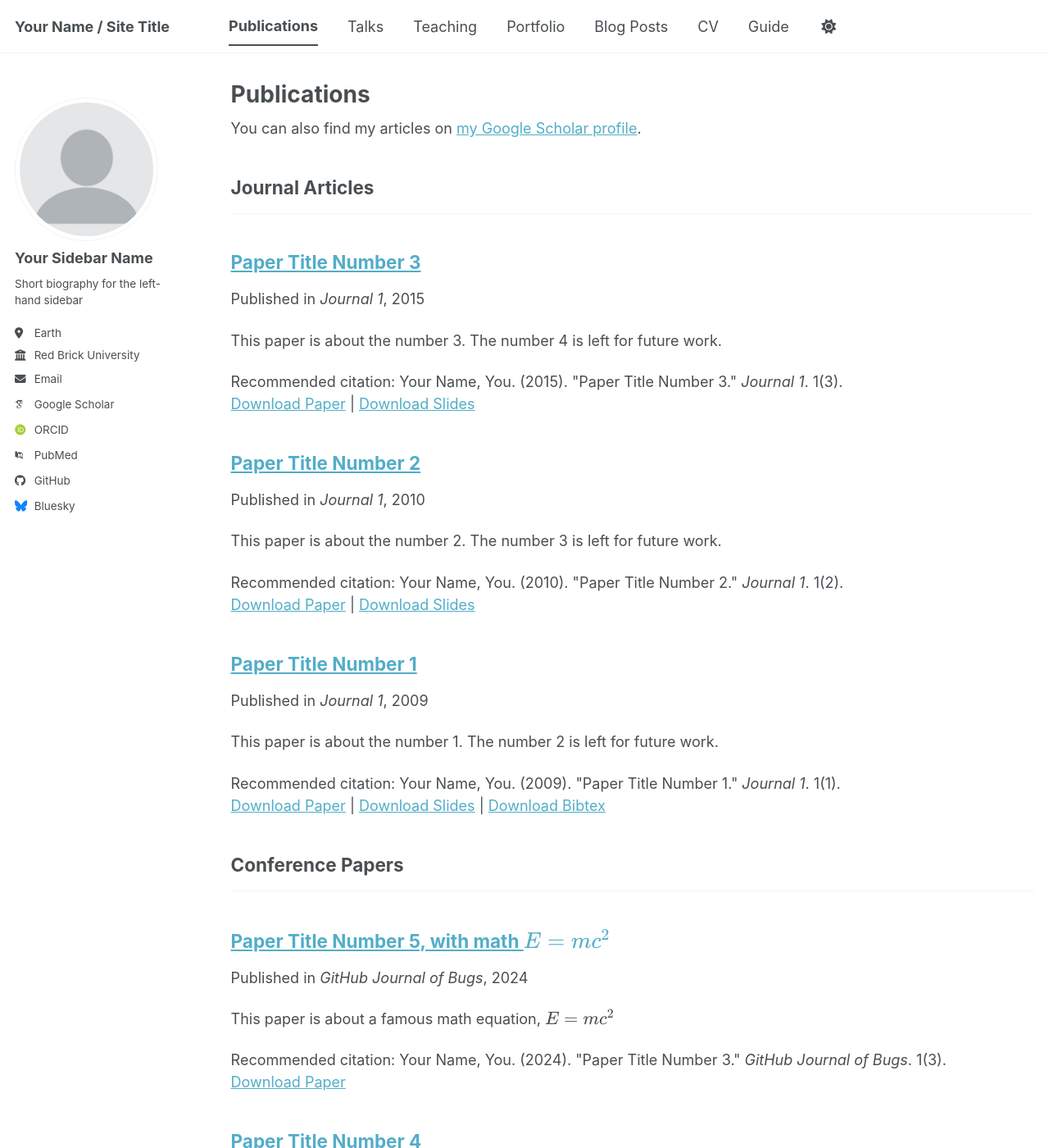
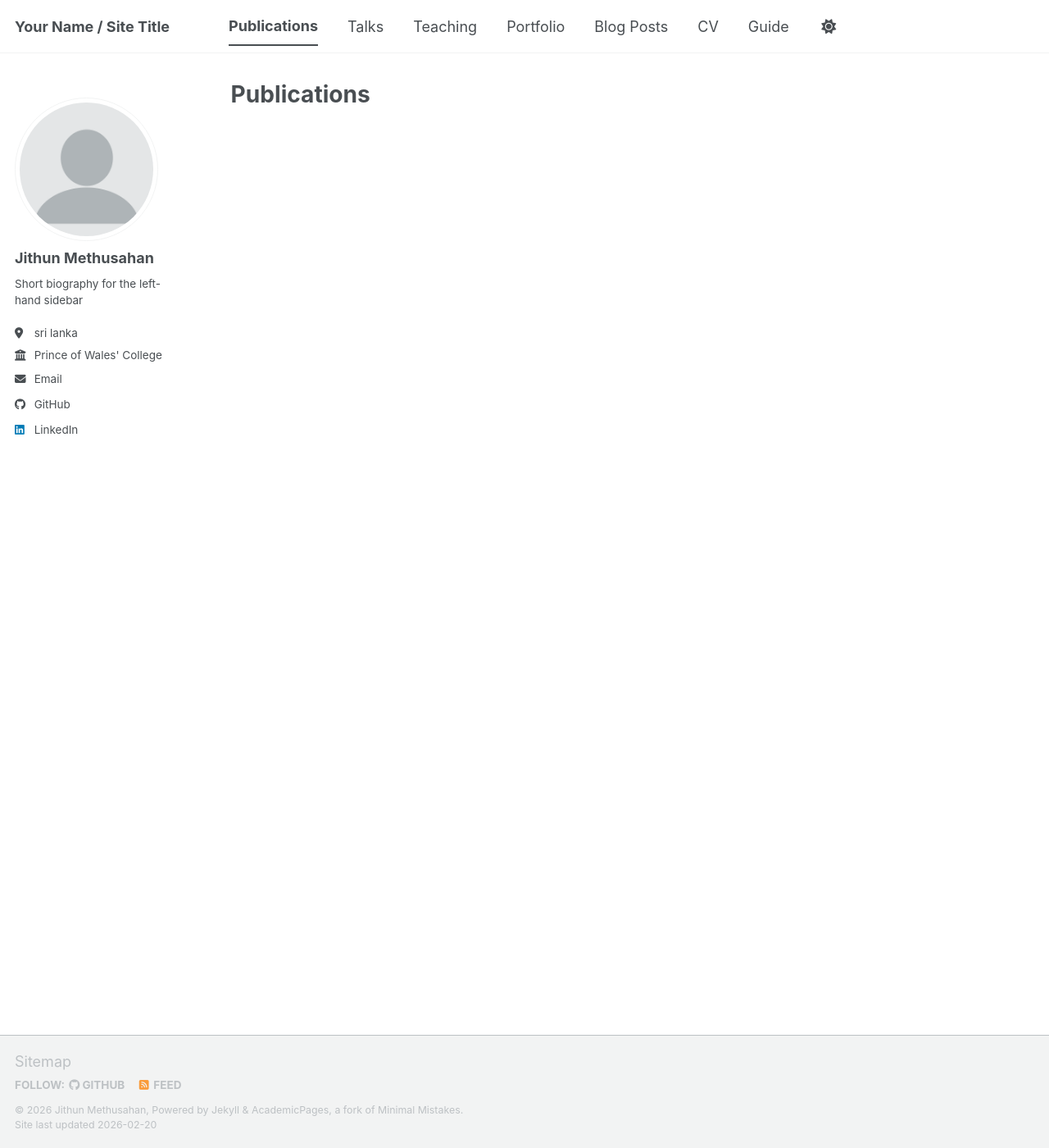
Before and after one commit to JithunMethusahan/jithunmethusahan.github.io, a Jekyll site: the page built from _pages/publications.html, in a window 1280 px wide and 1400 px high. Shown: the whole window at 82% size. Built offline with Jekyll 4.4.1, drawn with Linux system fonts in a browser that asks for light colours; some web fonts are replaced; a script bundle is joined from its source files by our own code; library files that are not in the unit come from our copies; some of the changed text lies outside the part shown.

Commit message:
Update _config.yml

```diff
--- a/_config.yml
+++ b/_config.yml
@@ -11,9 +11,9 @@ locale                   : "en-US"
 site_theme               : "default" # The available themes options are "default", "air", "sunrise", "mint", "dirt" and "contrast"
 title                    : "Your Name / Site Title"
 title_separator          : "-"
-name                     : &name "Your Name"
+name                     : &name "Jithun Methusahan"
 description              : &description "Your Name's academic portfolio"   # Update this with a general description of your site, this is the default if not overridden by a page
-url                      : https://academicpages.github.io # The base hostname & protocol for your site e.g. "https://[your GitHub username].github.io",
+url                      : https://jithunmethusahan.github.io # The base hostname & protocol for your site e.g. "https://[your GitHub username].github.io",
                                                            # or if you already have some other page hosted on Github then use "https://[your GitHub username].github.io/[Your Repo Name]"
 baseurl                  : "" # the subpath of your site, e.g. "/blog"
 repository               : "academicpages/academicpages.github.io"
@@ -24,72 +24,32 @@ repository               : "academicpages/academicpages.github.io"
 author:
   # Biographic information
   avatar           : "profile.png"
-  name             : "Your Sidebar Name"
+  name             : "Jithun Methusahan"
   pronouns         : # example: "she/her"
   bio              : "Short biography for the left-hand sidebar"
-  location         : "Earth"
-  employer         : "Red Brick University"
+  location         : "sri lanka"
+  employer         : "Prince of Wales' College"
   uri              : # URL
-  email            : "none@example.org"
+  email            : "work.jithun@gmail.com"
 
   # Academic websites
-  academia         : # URL
-  arxiv            : # URL - Update with the correct link to your profile
-  googlescholar    : "https://scholar.google.com/citations?user=PS_CX0AAAAAJ"
-  inspire-hep      : # URL
-  impactstory      : # URL
-  orcid            : "https://orcid.org/yourorcidurl"
-  semantic         : # URL
-  ssrn             : # URL
-  pubmed           : "https://www.ncbi.nlm.nih.gov/pubmed/?term=john+snow"
-  researchgate     : # URL
-  scopus           : # URL
-  zotero           : # URL
+
 
 
   # Repositories and software development
-  bitbucket        : # Username - Update with your username on the site
-  codepen          : # Username
-  dribbble         : # Username
-  github           : "academicpages"
-  kaggle           : # Username
-  stackoverflow    : # User number or user number and name (i.e., use "1" or "1/jeff-atwood")
+  github           : ""
+
 
   # Social media
-  artstation       : # Username
-  bluesky          : "bsky.app" # Replace this with you Bluesky username
-  facebook         : # Username
-  flickr           : # Username
-  foursquare       : # Username
-  goodreads        : # Username
-  google_plus      : # Username
-  keybase          : # Username
-  instagram        : # Username
-  lastfm           : # Username
-  linkedin         : # Username
-  mastodon         : # URL
+  linkedin         : https://github.com/JithunMethusahan
   medium           : # URL
-  pinterest        : # Username
-  soundcloud       : # Username
-  steam            : # Username
-  telegram         : # URL
-  tumblr           : # Username
-  twitter          : # Username for X / Twitter
-  vine             : # Username
-  weibo            : # Username
-  wikipedia        : # Username
-  xing             : # Username
-  youtube          : # Username
-  zhihu            : # Username
+
 
 # Publication Category - The following the list of publication categories and their headings
 publication_category:
   books:
     title: 'Books'
-  manuscripts:
-    title: 'Journal Articles'
-  conferences:
-    title: 'Conference Papers'
+
 
 # Site Settings
 teaser                   :  # filename of teaser fallback teaser image placed in /images/ for social media previews
```
